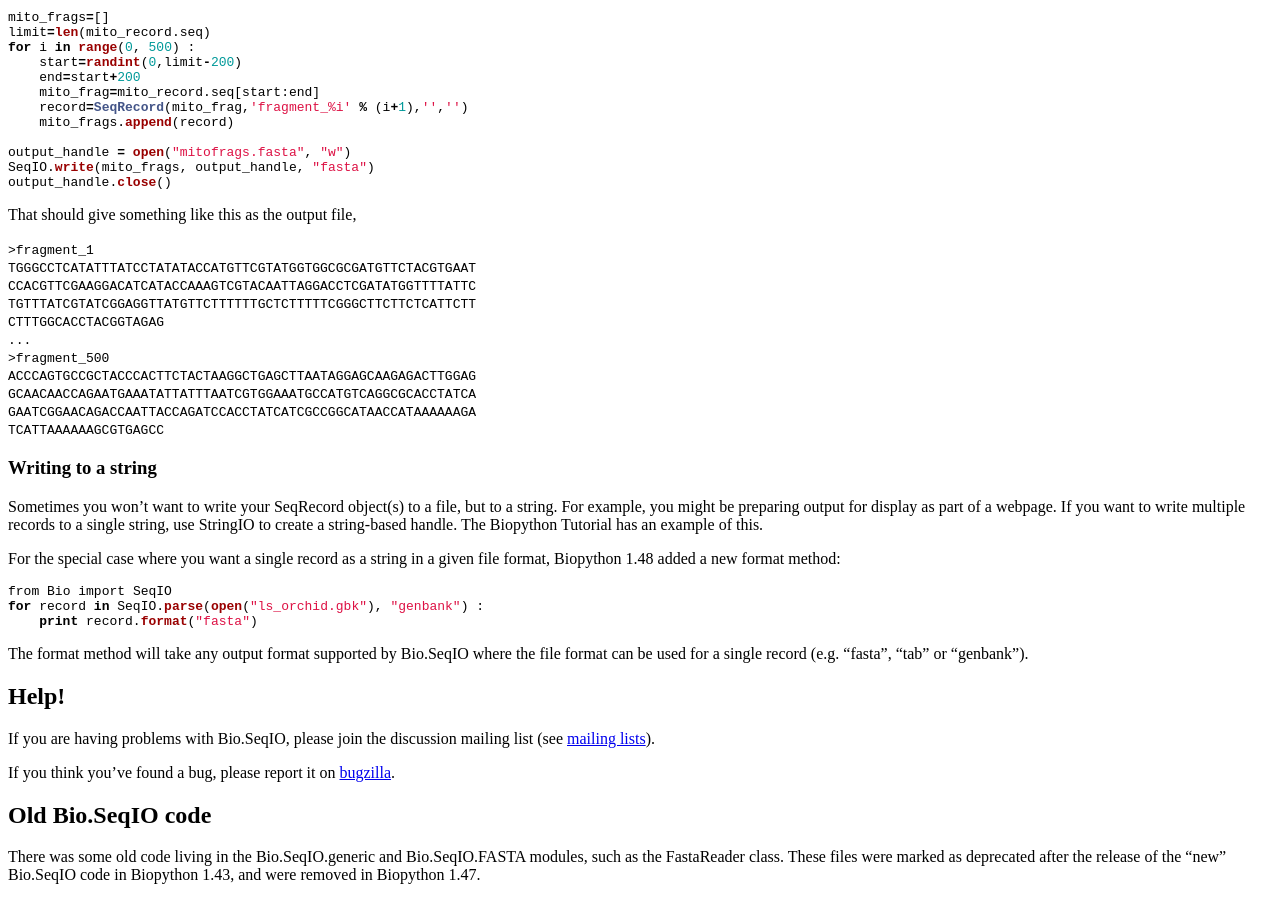
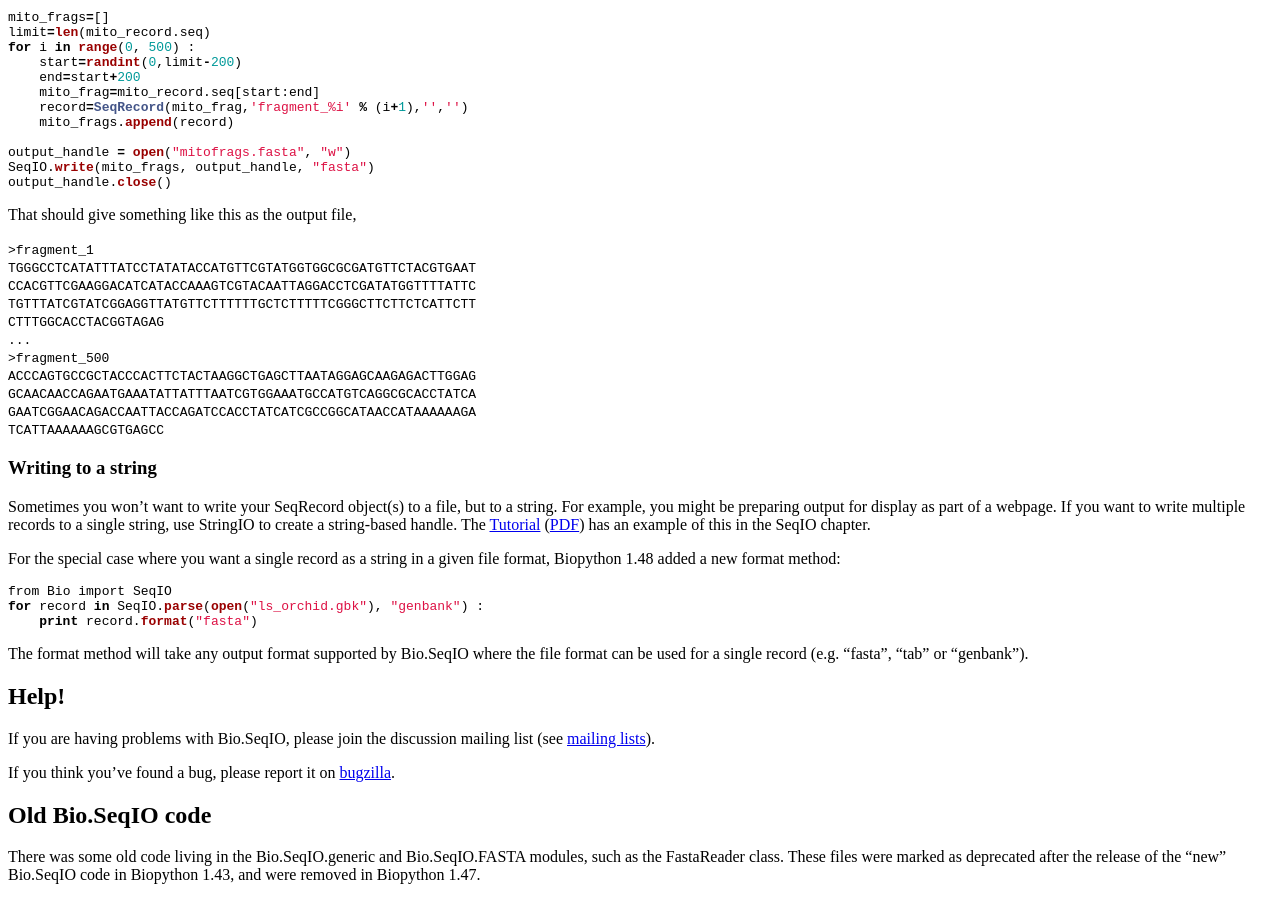
Before and after one commit to biopython/biopython.github.io, a Jekyll site: the page built from wiki/SeqIO.md, in a window 1280 px wide and 900 px high, scrolled down 4951 px. Built offline with Jekyll 4.4.1, drawn with Linux system fonts in a browser that asks for light colours; some of the changed text lies outside the part shown.

Commit message:
links to tutorial

```diff
--- a/wiki/SeqIO.md
+++ b/wiki/SeqIO.md
@@ -9,7 +9,8 @@ BioPython 1.43 and later. For implementation details, see the [SeqIO
 development page](SeqIO_dev "wikilink").
 
 There is a whole chapter in the
-[Tutorial](http://biopython.org/DIST/docs/tutorial/Tutorial.html) on
+[Tutorial](http://biopython.org/DIST/docs/tutorial/Tutorial.html)
+([PDF](http://biopython.org/DIST/docs/tutorial/Tutorial.pdf)) on
 Bio.SeqIO, and although there is some overlap it is well worth reading
 in addition to this WIKI page.
 
@@ -451,8 +452,10 @@ That should give something like this as the output file,
 Sometimes you won't want to write your SeqRecord object(s) to a file,
 but to a string. For example, you might be preparing output for display
 as part of a webpage. If you want to write multiple records to a single
-string, use StringIO to create a string-based handle. The Biopython
-Tutorial has an example of this.
+string, use StringIO to create a string-based handle. The
+[Tutorial](http://biopython.org/DIST/docs/tutorial/Tutorial.html)
+([PDF](http://biopython.org/DIST/docs/tutorial/Tutorial.pdf)) has an
+example of this in the SeqIO chapter.
 
 For the special case where you want a single record as a string in a
 given file format, Biopython 1.48 added a new format method:
```
Also changed, not shown: 1 other file.
